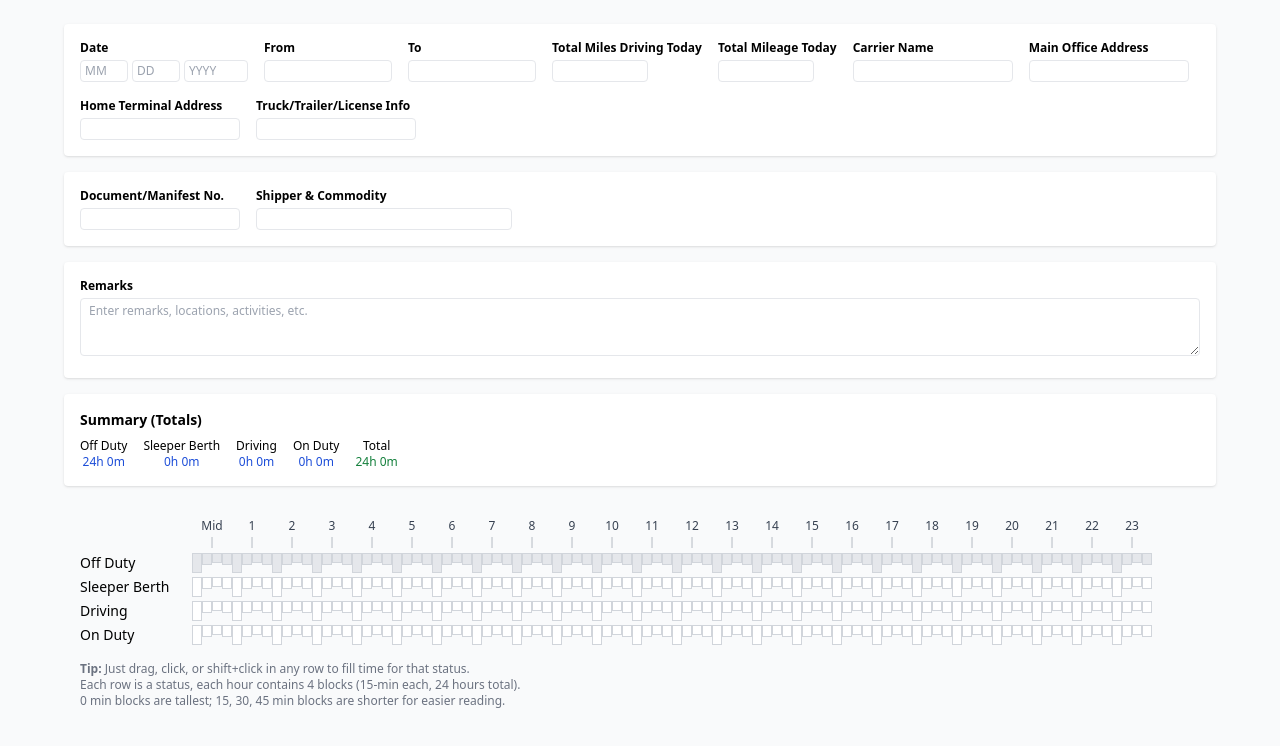
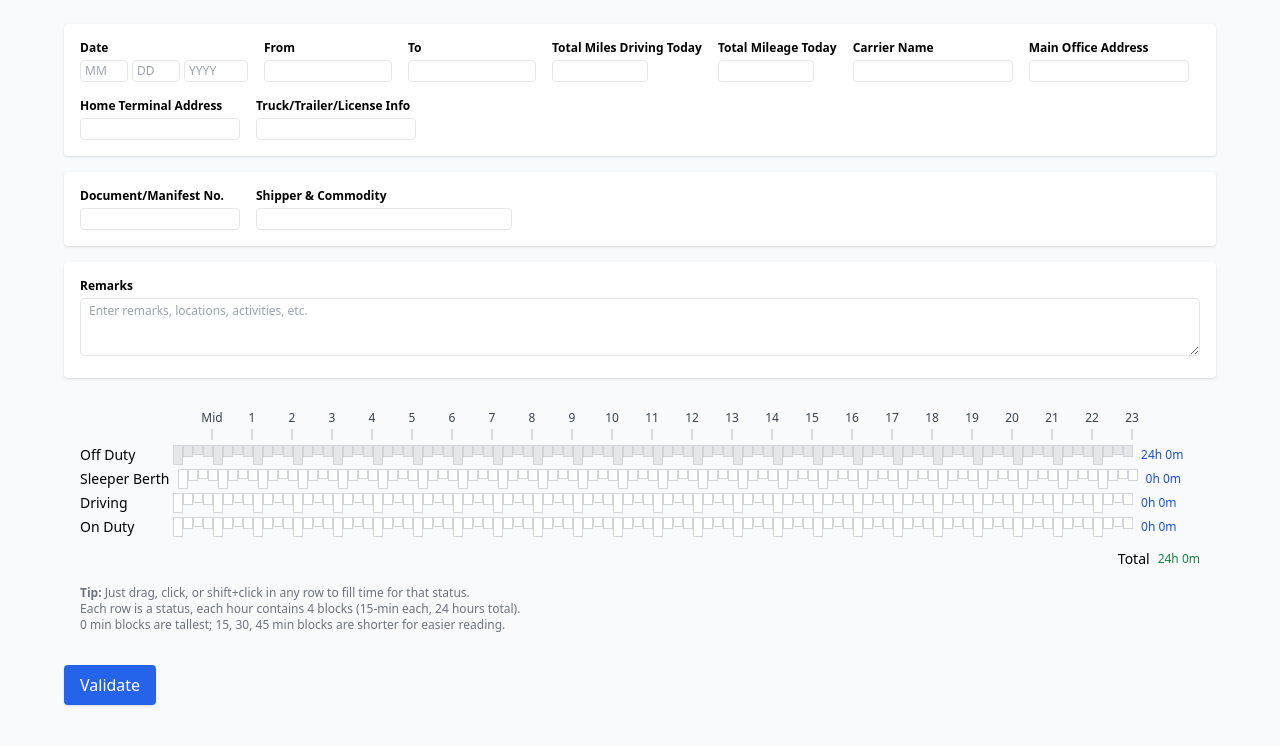
Before and after one commit to shuhelkhan114/spotter-ai-assessment, a React (Vite) app in the folder frontend/: page / in a window 1280 px wide. Shown: the top 746 px of the page. Built offline with nearby package versions, Linux system fonts and the light colour scheme.

Commit message:
fix: restructure UI
- Update layout according to the requirements

```diff
--- a/frontend/src/App.jsx
+++ b/frontend/src/App.jsx
@@ -17,6 +17,34 @@ export default function App() {
   const [shipping, setShipping] = useState(initialShipping);
   const [remarks, setRemarks] = useState('');
   const [blocks, setBlocks] = useState(Array(24 * 4).fill(0));
+  const [errors, setErrors] = useState({});
+
+  // Validation logic
+  const validate = (fields = { header, shipping, remarks }) => {
+    const newErrors = {};
+    // Header fields
+    Object.entries(fields.header).forEach(([key, value]) => {
+      if (!value || value.toString().trim() === '') {
+        newErrors[key] = 'Required';
+      }
+    });
+    // Shipping fields
+    Object.entries(fields.shipping).forEach(([key, value]) => {
+      if (!value || value.toString().trim() === '') {
+        newErrors[key] = 'Required';
+      }
+    });
+    // Remarks
+    if (!fields.remarks || fields.remarks.trim() === '') {
+      newErrors.remarks = 'Required';
+    }
+    // Hours Used (totalMilesDriving)
+    const hours = Number(fields.header.totalMilesDriving);
+    if (isNaN(hours) || hours < 0 || hours > 70) {
+      newErrors.totalMilesDriving = 'Must be a number between 0 and 70';
+    }
+    return newErrors;
+  };
 
   // Handlers for controlled components
   const handleHeaderChange = (e) => {
@@ -29,15 +57,26 @@ export default function App() {
     setRemarks(e.target.value);
   };
 
+  // On submit (if you want to add a submit button)
+  const handleSubmit = (e) => {
+    e.preventDefault();
+    const newErrors = validate();
+    setErrors(newErrors);
+    if (Object.keys(newErrors).length === 0) {
+      alert('Form is valid!');
+    }
+  };
+
   return (
     <div className="min-h-screen bg-gray-50 p-2 md:p-6 overflow-x-auto">
       <div className="max-w-6xl mx-auto">
-        <HeaderForm form={header} onChange={handleHeaderChange} />
-        <ShippingInfo form={shipping} onChange={handleShippingChange} />
-        <RemarksInput value={remarks} onChange={handleRemarksChange} />
-        <SummaryPanel blocks={blocks} />
-        {/* Pass setBlocks to DailyLogGrid so it can update parent state */}
-        <DailyLogGrid blocks={blocks} setBlocks={setBlocks} />
+        <form onSubmit={handleSubmit}>
+          <HeaderForm form={header} onChange={handleHeaderChange} errors={errors} />
+          <ShippingInfo form={shipping} onChange={handleShippingChange} errors={errors} />
+          <RemarksInput value={remarks} onChange={handleRemarksChange} error={errors.remarks} />
+          <DailyLogGrid blocks={blocks} setBlocks={setBlocks} />
+          <button type="submit" className="mt-4 px-4 py-2 bg-blue-600 text-white rounded shadow">Validate</button>
+        </form>
       </div>
     </div>
   );
--- a/frontend/src/components/DailyLogGrid.jsx
+++ b/frontend/src/components/DailyLogGrid.jsx
@@ -12,10 +12,23 @@ const BLOCKS_PER_HOUR = 4;
 const TOTAL_BLOCKS = HOURS * BLOCKS_PER_HOUR;
 const BLOCK_HEIGHTS = ['h-5', 'h-3', 'h-2.5', 'h-3'];
 
+function formatMinutes(mins) {
+  const h = Math.floor(mins / 60);
+  const m = mins % 60;
+  return `${h}h ${m}m`;
+}
+
 export default function DailyLogGrid({ blocks, setBlocks }) {
   const [dragging, setDragging] = React.useState(false);
   const [dragStart, setDragStart] = React.useState(null);
   const lastClicked = useRef(null);
+
+  // Calculate totals for each status
+  const totals = [0, 0, 0, 0];
+  blocks.forEach((status) => {
+    if (status >= 0 && status < 4) totals[status] += 15;
+  });
+  const totalMins = totals.reduce((a, b) => a + b, 0);
 
   const handleMouseDown = (blockIdx, rowIdx) => {
     setDragging(true);
@@ -99,8 +112,13 @@ export default function DailyLogGrid({ blocks, setBlocks }) {
                 </div>
               ))}
             </div>
+            <span className="w-20 text-xs text-blue-700 pl-2">{formatMinutes(totals[rowIdx])}</span>
           </div>
         ))}
+        <div className="flex items-center justify-end mt-2">
+          <span className="font-medium text-sm mr-2">Total</span>
+          <span className="text-green-700 text-xs">{formatMinutes(totalMins)}</span>
+        </div>
       </div>
       <div className="mt-4 text-xs text-gray-500">
         <b>Tip:</b> Just drag, click, or shift+click in any row to fill time for that status.<br />
--- a/frontend/src/components/HeaderForm.jsx
+++ b/frontend/src/components/HeaderForm.jsx
@@ -1,47 +1,64 @@
 import React from 'react';
 
-export default function HeaderForm({ form, onChange }) {
+export default function HeaderForm({ form, onChange, errors = {} }) {
   return (
     <div className="bg-white rounded shadow p-4 mb-4 flex flex-wrap gap-4">
       <div className="flex flex-col gap-1">
         <label className="text-xs font-semibold">Date</label>
         <div className="flex gap-1">
-          <input type="number" name="month" min="1" max="12" placeholder="MM" value={form.month} onChange={onChange} className="w-12 px-1 py-0.5 border rounded text-xs" />
-          <input type="number" name="day" min="1" max="31" placeholder="DD" value={form.day} onChange={onChange} className="w-12 px-1 py-0.5 border rounded text-xs" />
-          <input type="number" name="year" min="1900" max="2100" placeholder="YYYY" value={form.year} onChange={onChange} className="w-16 px-1 py-0.5 border rounded text-xs" />
+          <div className="flex flex-col">
+            <input type="number" name="month" min="1" max="12" placeholder="MM" value={form.month} onChange={onChange} className="w-12 px-1 py-0.5 border rounded text-xs" />
+            {errors.month && <span className="text-xs text-red-500">{errors.month}</span>}
+          </div>
+          <div className="flex flex-col">
+            <input type="number" name="day" min="1" max="31" placeholder="DD" value={form.day} onChange={onChange} className="w-12 px-1 py-0.5 border rounded text-xs" />
+            {errors.day && <span className="text-xs text-red-500">{errors.day}</span>}
+          </div>
+          <div className="flex flex-col">
+            <input type="number" name="year" min="1900" max="2100" placeholder="YYYY" value={form.year} onChange={onChange} className="w-16 px-1 py-0.5 border rounded text-xs" />
+            {errors.year && <span className="text-xs text-red-500">{errors.year}</span>}
+          </div>
         </div>
       </div>
       <div className="flex flex-col gap-1">
         <label className="text-xs font-semibold">From</label>
         <input type="text" name="from" value={form.from} onChange={onChange} className="w-32 px-1 py-0.5 border rounded text-xs" />
+        {errors.from && <span className="text-xs text-red-500">{errors.from}</span>}
       </div>
       <div className="flex flex-col gap-1">
         <label className="text-xs font-semibold">To</label>
         <input type="text" name="to" value={form.to} onChange={onChange} className="w-32 px-1 py-0.5 border rounded text-xs" />
+        {errors.to && <span className="text-xs text-red-500">{errors.to}</span>}
       </div>
       <div className="flex flex-col gap-1">
         <label className="text-xs font-semibold">Total Miles Driving Today</label>
         <input type="number" name="totalMilesDriving" value={form.totalMilesDriving} onChange={onChange} className="w-24 px-1 py-0.5 border rounded text-xs" />
+        {errors.totalMilesDriving && <span className="text-xs text-red-500">{errors.totalMilesDriving}</span>}
       </div>
       <div className="flex flex-col gap-1">
         <label className="text-xs font-semibold">Total Mileage Today</label>
         <input type="number" name="totalMileage" value={form.totalMileage} onChange={onChange} className="w-24 px-1 py-0.5 border rounded text-xs" />
+        {errors.totalMileage && <span className="text-xs text-red-500">{errors.totalMileage}</span>}
       </div>
       <div className="flex flex-col gap-1">
         <label className="text-xs font-semibold">Carrier Name</label>
         <input type="text" name="carrierName" value={form.carrierName} onChange={onChange} className="w-40 px-1 py-0.5 border rounded text-xs" />
+        {errors.carrierName && <span className="text-xs text-red-500">{errors.carrierName}</span>}
       </div>
       <div className="flex flex-col gap-1">
         <label className="text-xs font-semibold">Main Office Address</label>
         <input type="text" name="officeAddress" value={form.officeAddress} onChange={onChange} className="w-40 px-1 py-0.5 border rounded text-xs" />
+        {errors.officeAddress && <span className="text-xs text-red-500">{errors.officeAddress}</span>}
       </div>
       <div className="flex flex-col gap-1">
         <label className="text-xs font-semibold">Home Terminal Address</label>
         <input type="text" name="terminalAddress" value={form.terminalAddress} onChange={onChange} className="w-40 px-1 py-0.5 border rounded text-xs" />
+        {errors.terminalAddress && <span className="text-xs text-red-500">{errors.terminalAddress}</span>}
       </div>
       <div className="flex flex-col gap-1">
         <label className="text-xs font-semibold">Truck/Trailer/License Info</label>
         <input type="text" name="truckInfo" value={form.truckInfo} onChange={onChange} className="w-40 px-1 py-0.5 border rounded text-xs" />
+        {errors.truckInfo && <span className="text-xs text-red-500">{errors.truckInfo}</span>}
       </div>
     </div>
   );
--- a/frontend/src/components/ShippingInfo.jsx
+++ b/frontend/src/components/ShippingInfo.jsx
@@ -1,15 +1,17 @@
 import React from 'react';
 
-export default function ShippingInfo({ form, onChange }) {
+export default function ShippingInfo({ form, onChange, errors = {} }) {
   return (
     <div className="bg-white rounded shadow p-4 mb-4 flex flex-wrap gap-4">
       <div className="flex flex-col gap-1">
         <label className="text-xs font-semibold">Document/Manifest No.</label>
         <input type="text" name="manifestNo" value={form.manifestNo} onChange={onChange} className="w-40 px-1 py-0.5 border rounded text-xs" />
+        {errors.manifestNo && <span className="text-xs text-red-500">{errors.manifestNo}</span>}
       </div>
       <div className="flex flex-col gap-1">
         <label className="text-xs font-semibold">Shipper & Commodity</label>
         <input type="text" name="shipperCommodity" value={form.shipperCommodity} onChange={onChange} className="w-64 px-1 py-0.5 border rounded text-xs" />
+        {errors.shipperCommodity && <span className="text-xs text-red-500">{errors.shipperCommodity}</span>}
       </div>
     </div>
   );
--- a/frontend/src/components/SummaryPanel.jsx
+++ b/frontend/src/components/SummaryPanel.jsx
@@ -22,18 +22,17 @@ export default function SummaryPanel({ blocks }) {
   const totalMins = totals.reduce((a, b) => a + b, 0);
 
   return (
-    <div className="bg-white rounded shadow p-4 mb-4">
-      <div className="font-semibold mb-2 text-sm">Summary (Totals)</div>
-      <div className="flex flex-wrap gap-4 text-xs">
+    <div className="mb-4">
+      <div className="flex flex-col gap-1">
         {STATUS.map((label, idx) => (
-          <div key={label} className="flex flex-col items-center">
-            <span className="font-medium">{label}</span>
-            <span className="text-blue-700">{formatMinutes(totals[idx])}</span>
+          <div key={label} className="flex items-center justify-between">
+            <span className="w-28 text-sm font-medium pr-2 whitespace-nowrap">{label}</span>
+            <span className="text-blue-700 text-xs">{formatMinutes(totals[idx])}</span>
           </div>
         ))}
-        <div className="flex flex-col items-center">
-          <span className="font-medium">Total</span>
-          <span className="text-green-700">{formatMinutes(totalMins)}</span>
+        <div className="flex items-center justify-end mt-2">
+          <span className="font-medium text-sm mr-2">Total</span>
+          <span className="text-green-700 text-xs">{formatMinutes(totalMins)}</span>
         </div>
       </div>
     </div>
```
